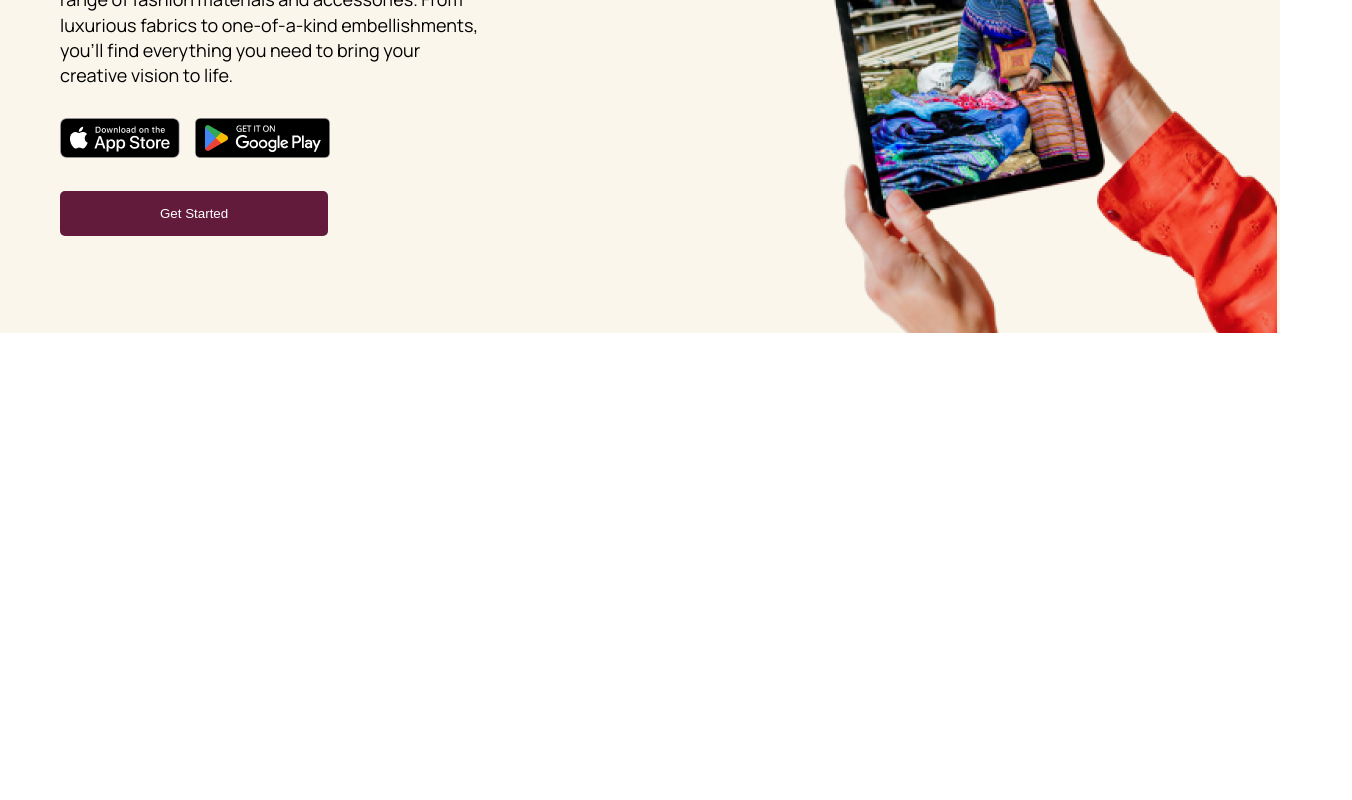
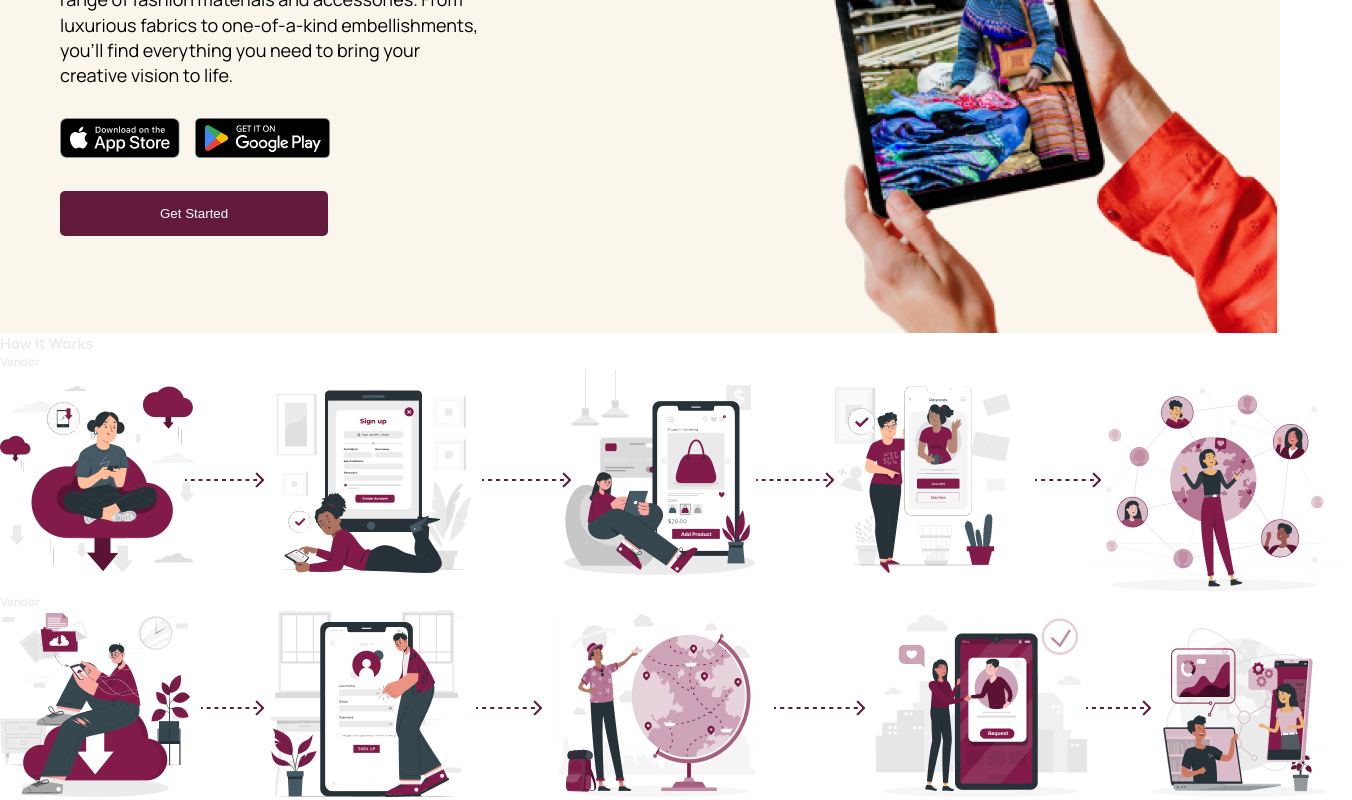
Before and after one commit to SellDomeTechnologies/landing-page, a React (Vite) app: page / in a window 1280 px wide. Shown: the part 3218-4018 px from the top of the page, 1352 px wide, since content can reach past the window. Before the commit the page ends 3554 px from the top, so only its background shows below. Built offline with nearby package versions, Linux system fonts and the light colour scheme.

Commit message:
included the jsx structure for Work component and included it in Home pages

```diff
--- a/src/components/Work.jsx
+++ b/src/components/Work.jsx
@@ -1,5 +1,23 @@
+import styles from "./Work.module.css";
+
 function Work() {
-  return <section></section>;
+  return (
+    <section className={styles.section__work}>
+      <h2>How It Works</h2>
+      <div className={styles.work__content}>
+        <h3>Vendor</h3>
+        <div className={styles.vendor__img}>
+          <img src="vendor-img.png" alt="vendors chain" />
+        </div>
+      </div>
+      <div className={styles.work__content}>
+        <h3>Vendor</h3>
+        <div className={styles.vendor__img}>
+          <img src="fashion-img.png" alt="vendors chain" />
+        </div>
+      </div>
+    </section>
+  );
 }
 
 export default Work;
--- a/src/pages/Home.jsx
+++ b/src/pages/Home.jsx
@@ -6,6 +6,7 @@ import Download from "../components/Download";
 import Discovery from "../components/Discovery";
 import Feature from "../components/Feature";
 import Market from "../components/Market";
+import Work from "../components/Work";
 
 function Home() {
   return (
@@ -18,6 +19,7 @@ function Home() {
       <Discovery />
       <Feature />
       <Market />
+      <Work />
     </>
   );
 }
```
